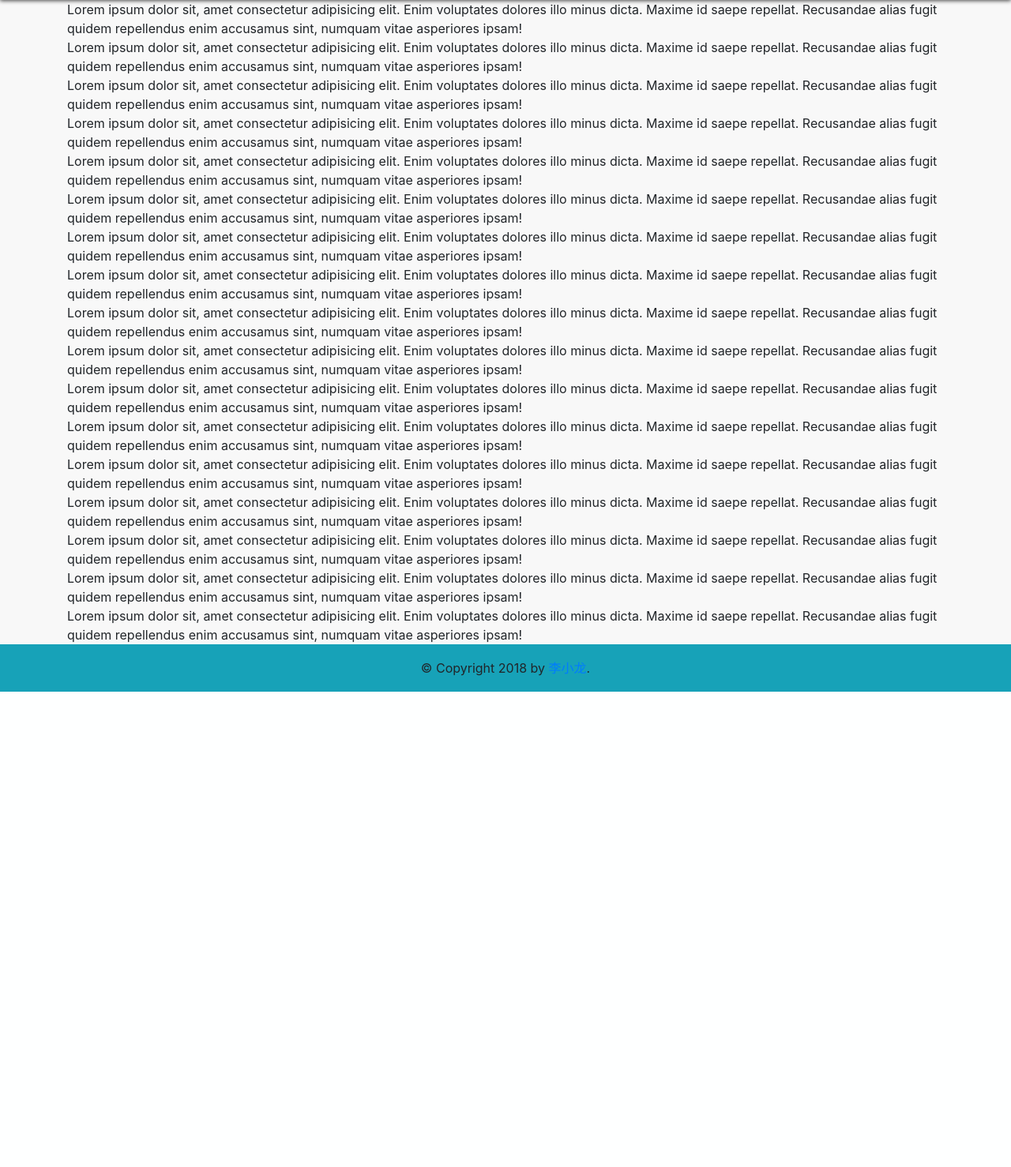
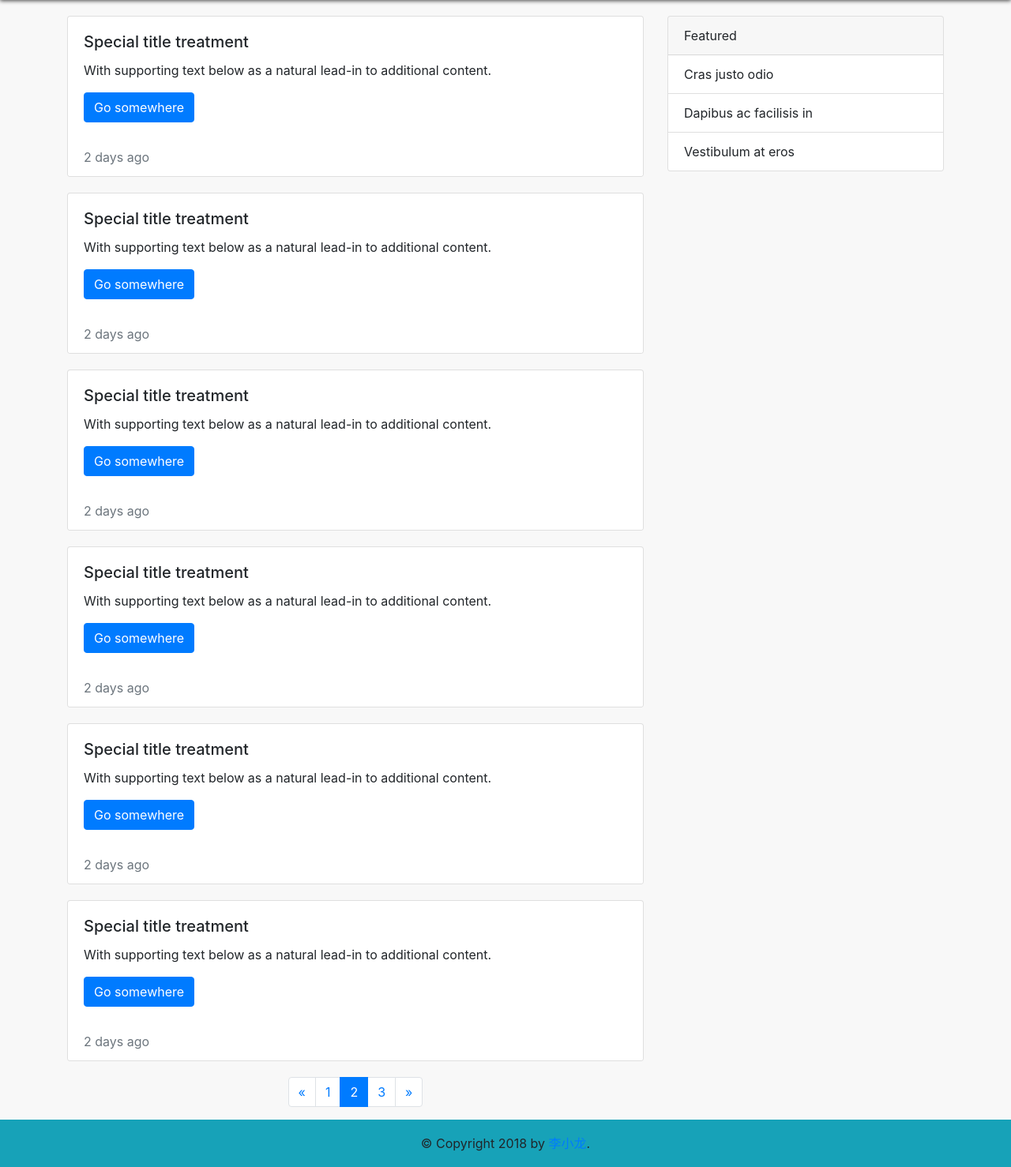
Before and after one commit to flylixiaolong/zblog, a Flask app: page / in a window 1280 px wide. Shown: the part 62-1540 px from the top of the page at 79% size. Before the commit the page ends 938 px from the top, so only its background shows below. Run offline with Flask 2, Linux system fonts and the light colour scheme; some libraries are stand-ins or nearby versions.

Commit message:
add blog page

```diff
--- a/blog/static/style.css
+++ b/blog/static/style.css
@@ -10,6 +10,15 @@ body {
     box-shadow: 0px 1px 5px #444444;
 }
 
+.content{
+    margin-top: 20px;
+}
+
+.content .card, .content .media{
+    margin-bottom: 20px;
+    background: white;
+}
+
 .footer {
     height: 60px;
 }
--- a/blog/templates/index.html
+++ b/blog/templates/index.html
@@ -1,72 +1,105 @@
 {% extends "base/layout.html" %} {% block content %}
 <div class="container content">
     <div class="row">
-        <div class="col">Lorem ipsum dolor sit, amet consectetur adipisicing elit. Enim voluptates dolores illo minus dicta. Maxime id saepe
-            repellat. Recusandae alias fugit quidem repellendus enim accusamus sint, numquam vitae asperiores ipsam!</div>
+        <div class="col-xs-12 col-md-12 col-lg-8">
+            <div class="card">
+                <div class="card-body">
+                    <h5 class="card-title">Special title treatment</h5>
+                    <p class="card-text">With supporting text below as a natural lead-in to additional content.</p>
+                    <a href="#" class="btn btn-primary">Go somewhere</a>
                 </div>
-    <div class="row">
-        <div class="col">Lorem ipsum dolor sit, amet consectetur adipisicing elit. Enim voluptates dolores illo minus dicta. Maxime id saepe
-            repellat. Recusandae alias fugit quidem repellendus enim accusamus sint, numquam vitae asperiores ipsam!</div>
+                <div class="card-footer text-muted bg-white border-top-0">
+                    2 days ago
                 </div>
-    <div class="row">
-        <div class="col">Lorem ipsum dolor sit, amet consectetur adipisicing elit. Enim voluptates dolores illo minus dicta. Maxime id saepe
-            repellat. Recusandae alias fugit quidem repellendus enim accusamus sint, numquam vitae asperiores ipsam!</div>
             </div>
-    <div class="row">
-        <div class="col">Lorem ipsum dolor sit, amet consectetur adipisicing elit. Enim voluptates dolores illo minus dicta. Maxime id saepe
-            repellat. Recusandae alias fugit quidem repellendus enim accusamus sint, numquam vitae asperiores ipsam!</div>
+            <div class="card">
+                <div class="card-body">
+                    <h5 class="card-title">Special title treatment</h5>
+                    <p class="card-text">With supporting text below as a natural lead-in to additional content.</p>
+                    <a href="#" class="btn btn-primary">Go somewhere</a>
                 </div>
-    <div class="row">
-        <div class="col">Lorem ipsum dolor sit, amet consectetur adipisicing elit. Enim voluptates dolores illo minus dicta. Maxime id saepe
-            repellat. Recusandae alias fugit quidem repellendus enim accusamus sint, numquam vitae asperiores ipsam!</div>
+                <div class="card-footer text-muted bg-white border-top-0">
+                    2 days ago
                 </div>
-    <div class="row">
-        <div class="col">Lorem ipsum dolor sit, amet consectetur adipisicing elit. Enim voluptates dolores illo minus dicta. Maxime id saepe
-            repellat. Recusandae alias fugit quidem repellendus enim accusamus sint, numquam vitae asperiores ipsam!</div>
             </div>
-    <div class="row">
-        <div class="col">Lorem ipsum dolor sit, amet consectetur adipisicing elit. Enim voluptates dolores illo minus dicta. Maxime id saepe
-            repellat. Recusandae alias fugit quidem repellendus enim accusamus sint, numquam vitae asperiores ipsam!</div>
+            <div class="card">
+                <div class="card-body">
+                    <h5 class="card-title">Special title treatment</h5>
+                    <p class="card-text">With supporting text below as a natural lead-in to additional content.</p>
+                    <a href="#" class="btn btn-primary">Go somewhere</a>
                 </div>
-    <div class="row">
-        <div class="col">Lorem ipsum dolor sit, amet consectetur adipisicing elit. Enim voluptates dolores illo minus dicta. Maxime id saepe
-            repellat. Recusandae alias fugit quidem repellendus enim accusamus sint, numquam vitae asperiores ipsam!</div>
+                <div class="card-footer text-muted bg-white border-top-0">
+                    2 days ago
                 </div>
-    <div class="row">
-        <div class="col">Lorem ipsum dolor sit, amet consectetur adipisicing elit. Enim voluptates dolores illo minus dicta. Maxime id saepe
-            repellat. Recusandae alias fugit quidem repellendus enim accusamus sint, numquam vitae asperiores ipsam!</div>
             </div>
-    <div class="row">
-        <div class="col">Lorem ipsum dolor sit, amet consectetur adipisicing elit. Enim voluptates dolores illo minus dicta. Maxime id saepe
-            repellat. Recusandae alias fugit quidem repellendus enim accusamus sint, numquam vitae asperiores ipsam!</div>
+            <div class="card">
+                <div class="card-body">
+                    <h5 class="card-title">Special title treatment</h5>
+                    <p class="card-text">With supporting text below as a natural lead-in to additional content.</p>
+                    <a href="#" class="btn btn-primary">Go somewhere</a>
                 </div>
-    <div class="row">
-        <div class="col">Lorem ipsum dolor sit, amet consectetur adipisicing elit. Enim voluptates dolores illo minus dicta. Maxime id saepe
-            repellat. Recusandae alias fugit quidem repellendus enim accusamus sint, numquam vitae asperiores ipsam!</div>
+                <div class="card-footer text-muted bg-white border-top-0">
+                    2 days ago
                 </div>
-    <div class="row">
-        <div class="col">Lorem ipsum dolor sit, amet consectetur adipisicing elit. Enim voluptates dolores illo minus dicta. Maxime id saepe
-            repellat. Recusandae alias fugit quidem repellendus enim accusamus sint, numquam vitae asperiores ipsam!</div>
             </div>
-    <div class="row">
-        <div class="col">Lorem ipsum dolor sit, amet consectetur adipisicing elit. Enim voluptates dolores illo minus dicta. Maxime id saepe
-            repellat. Recusandae alias fugit quidem repellendus enim accusamus sint, numquam vitae asperiores ipsam!</div>
+            <div class="card">
+                <div class="card-body">
+                    <h5 class="card-title">Special title treatment</h5>
+                    <p class="card-text">With supporting text below as a natural lead-in to additional content.</p>
+                    <a href="#" class="btn btn-primary">Go somewhere</a>
                 </div>
-    <div class="row">
-        <div class="col">Lorem ipsum dolor sit, amet consectetur adipisicing elit. Enim voluptates dolores illo minus dicta. Maxime id saepe
-            repellat. Recusandae alias fugit quidem repellendus enim accusamus sint, numquam vitae asperiores ipsam!</div>
+                <div class="card-footer text-muted bg-white border-top-0">
+                    2 days ago
                 </div>
-    <div class="row">
-        <div class="col">Lorem ipsum dolor sit, amet consectetur adipisicing elit. Enim voluptates dolores illo minus dicta. Maxime id saepe
-            repellat. Recusandae alias fugit quidem repellendus enim accusamus sint, numquam vitae asperiores ipsam!</div>
             </div>
-    <div class="row">
-        <div class="col">Lorem ipsum dolor sit, amet consectetur adipisicing elit. Enim voluptates dolores illo minus dicta. Maxime id saepe
-            repellat. Recusandae alias fugit quidem repellendus enim accusamus sint, numquam vitae asperiores ipsam!</div>
+            <div class="card">
+                <div class="card-body">
+                    <h5 class="card-title">Special title treatment</h5>
+                    <p class="card-text">With supporting text below as a natural lead-in to additional content.</p>
+                    <a href="#" class="btn btn-primary">Go somewhere</a>
                 </div>
-    <div class="row">
-        <div class="col">Lorem ipsum dolor sit, amet consectetur adipisicing elit. Enim voluptates dolores illo minus dicta. Maxime id saepe
-            repellat. Recusandae alias fugit quidem repellendus enim accusamus sint, numquam vitae asperiores ipsam!</div>
+                <div class="card-footer text-muted bg-white border-top-0">
+                    2 days ago
+                </div>
+            </div>
+            <nav aria-label="Page navigation example">
+                <ul class="pagination justify-content-center">
+                    <li class="page-item">
+                        <a class="page-link" href="#" aria-label="Previous">
+                            <span aria-hidden="true">&laquo;</span>
+                            <span class="sr-only">Previous</span>
+                        </a>
+                    </li>
+                    <li class="page-item">
+                        <a class="page-link" href="#">1</a>
+                    </li>
+                    <li class="page-item active">
+                        <a class="page-link" href="#">2</a>
+                    </li>
+                    <li class="page-item">
+                        <a class="page-link" href="#">3</a>
+                    </li>
+                    <li class="page-item">
+                        <a class="page-link" href="#" aria-label="Next">
+                            <span aria-hidden="true">&raquo;</span>
+                            <span class="sr-only">Next</span>
+                        </a>
+                    </li>
+                </ul>
+            </nav>
+        </div>
+        <div class="col-lg-4 hidden-xs hidden-sm hidden-md">
+            <div class="card">
+                <div class="card-header">
+                    Featured
+                </div>
+                <ul class="list-group list-group-flush">
+                    <li class="list-group-item">Cras justo odio</li>
+                    <li class="list-group-item">Dapibus ac facilisis in</li>
+                    <li class="list-group-item">Vestibulum at eros</li>
+                </ul>
+            </div>
+        </div>
     </div>
 </div>
 {% endblock %}
```
Lines whose indentation alone changed are shown as unchanged.
